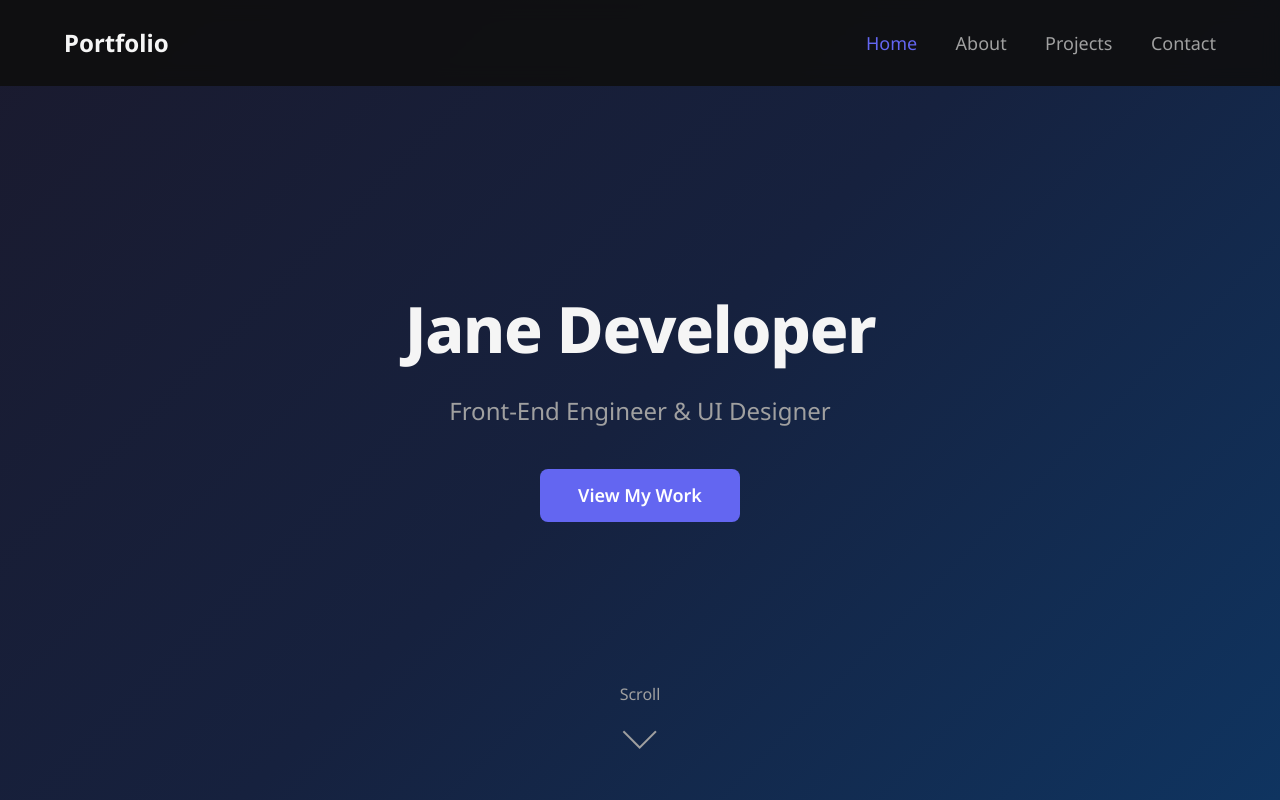
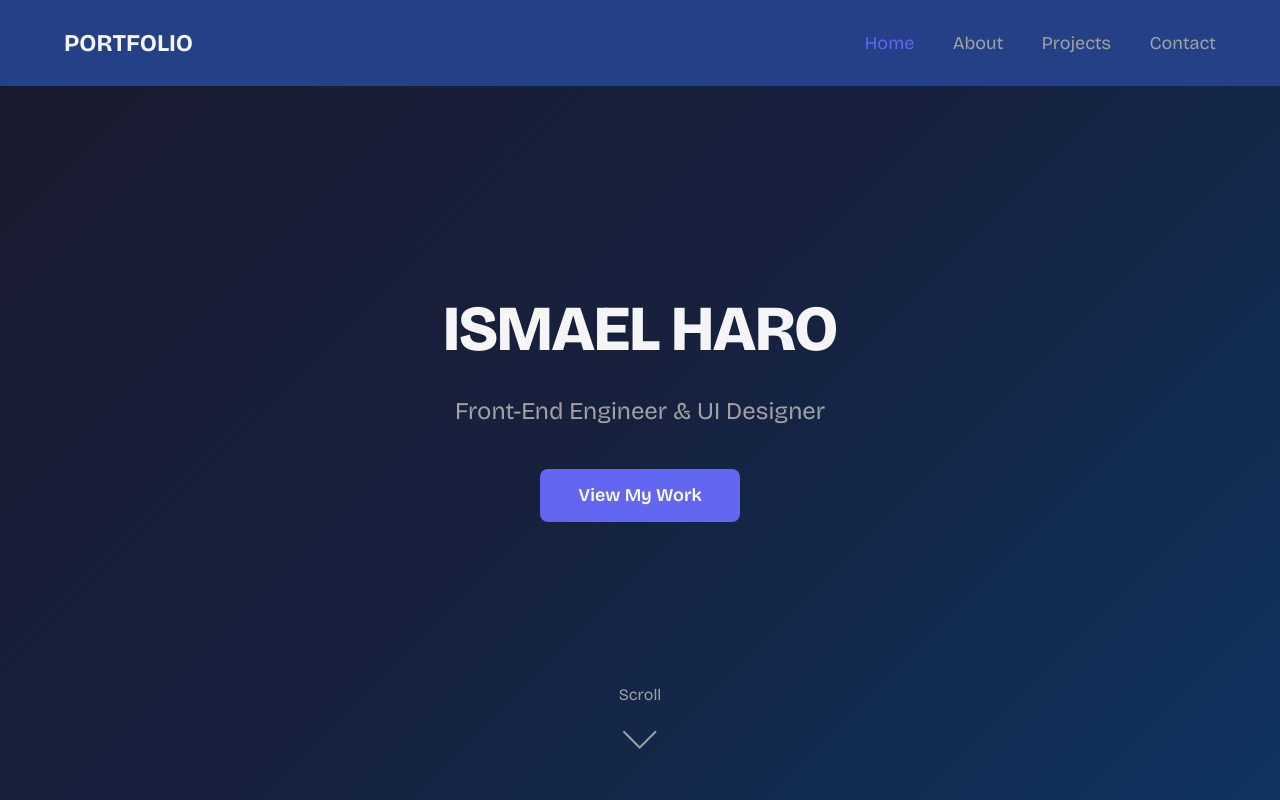
Before and after one commit to Leamsi2610/Portfolio-Ismael-Haro-Carralero, a plain HTML site: page index.html in a window 1280 px wide. Shown: the top 800 px of the page. Drawn offline with nearby package versions, Linux system fonts and the light colour scheme.

Commit message:
Probando colores

```diff
--- a/assets/css/navigation.css
+++ b/assets/css/navigation.css
@@ -7,7 +7,7 @@
 	left: 0;
 	right: 0;
 	z-index: 100;
-	background: rgba(15, 15, 15, 0.9);
+	background: rgb(36, 64, 135);
 	backdrop-filter: blur(10px);
 	padding: var(--space-md) 0;
 }
--- a/assets/css/theme.css
+++ b/assets/css/theme.css
@@ -67,7 +67,7 @@
 	 * value when referencing the token to remain resilient in older setups.
 	 */
     /* ===== TYPOGRAPHY ===== */
-    --font-sans: 'Noto Sans', sans-serif;
+    --font-sans: 'Bricolage Grotesque', sans-serif;
     --font-serif: 'Garamond', serif;
     --font-mono: 'Ubuntu Mono', monospace;
 
--- a/index.html
+++ b/index.html
@@ -4,9 +4,7 @@
     <meta charset="UTF-8">
     <meta name="viewport" content="width=device-width, initial-scale=1.0">
     <title>Document</title>
-    <link href="https://fonts.googleapis.com/css2?family=Noto+Sans:ital,wght@0,100..900;1,100..900&display=swap" rel="stylesheet">
-    <link href="https://fonts.googleapis.com/css2?family=EB+Garamond:ital,wght@0,400..800;1,400..800&display=swap" rel="stylesheet">
-    <link href="https://fonts.googleapis.com/css2?family=Ubuntu+Mono:ital,wght@0,400;0,700;1,400;1,700&display=swap" rel="stylesheet">
+    <link href="https://fonts.googleapis.com/css2?family=Bricolage+Grotesque:opsz,wght@12..96,200..800&display=swap" rel="stylesheet">
     <link rel="stylesheet" href="./assets/css/index.css">
     <script src="./assets/js/main.js" defer></script>
 </head>
@@ -17,7 +15,7 @@
 	<!-- Navigation -->
 	<nav class="nav">
 		<div class="nav-container">
-			<a href="#" class="nav-logo">Portfolio</a>
+			<a href="#" class="nav-logo">PORTFOLIO</a>
 			<ul class="nav-links">
 				<li><a href="#hero">Home</a></li>
 				<li><a href="#about">About</a></li>
@@ -32,7 +30,7 @@
 		<section id="hero" class="hero">
 			<div class="hero-bg parallax-bg"></div>
 			<div class="hero-content">
-				<h1 class="hero-title animate-on-scroll">Jane Developer</h1>
+				<h1 class="hero-title animate-on-scroll">ISMAEL HARO</h1>
 				<p class="hero-subtitle animate-on-scroll">Front-End Engineer & UI Designer</p>
 				<a href="#projects" class="btn animate-on-scroll">View My Work</a>
 			</div>
```
